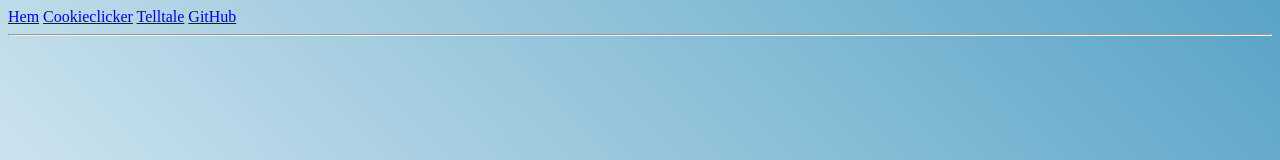
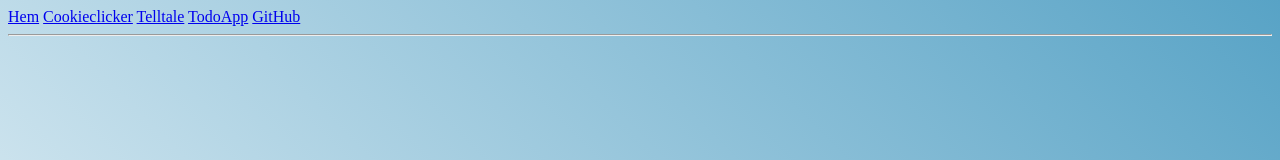
Before and after one commit to frofflo/frofflo.github.io, a SvelteKit app: page / in a window 1280 px wide. Shown: the top 160 px of the page. Built offline with nearby package versions, Linux system fonts and the light colour scheme.

Commit message:
added stuff

```diff
--- a/src/routes/+layout.svelte
+++ b/src/routes/+layout.svelte
@@ -2,6 +2,8 @@
   <a href="/">Hem</a>
   <a href="/cookieclicker">Cookieclicker</a>
   <a href="/telltale">Telltale</a>
+  <a href="/todo">TodoApp</a>
+
   <a
     target="_blank"
     href="https://github.com/frofflo/frofflo.github.io"
```
